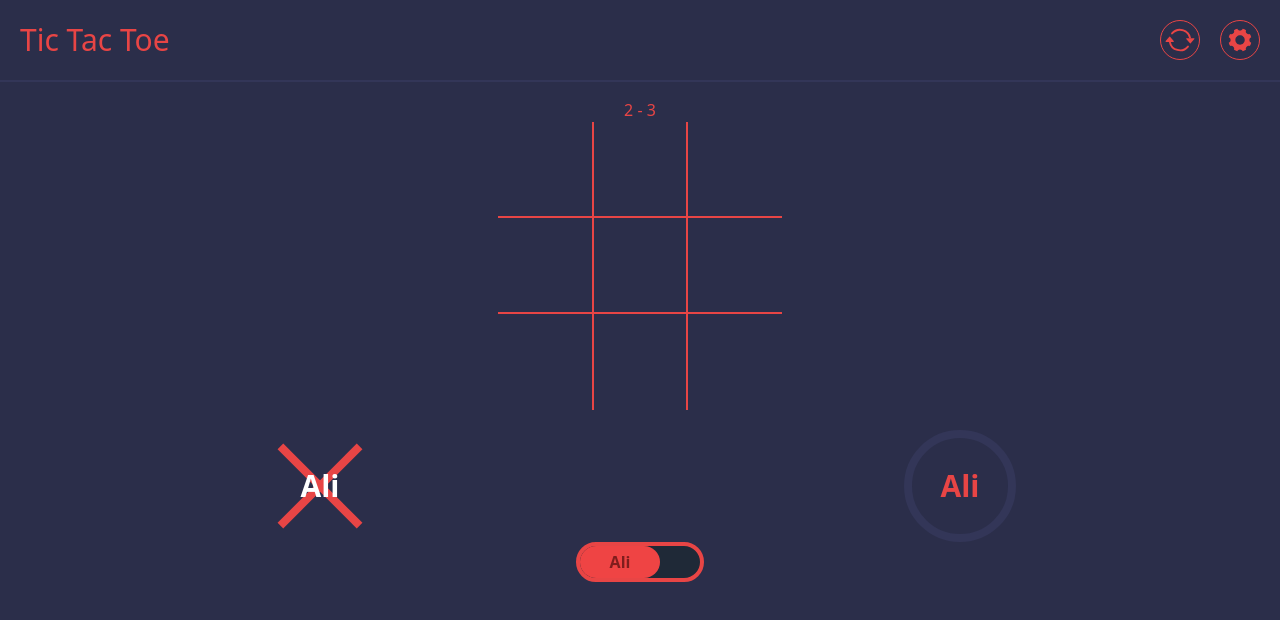
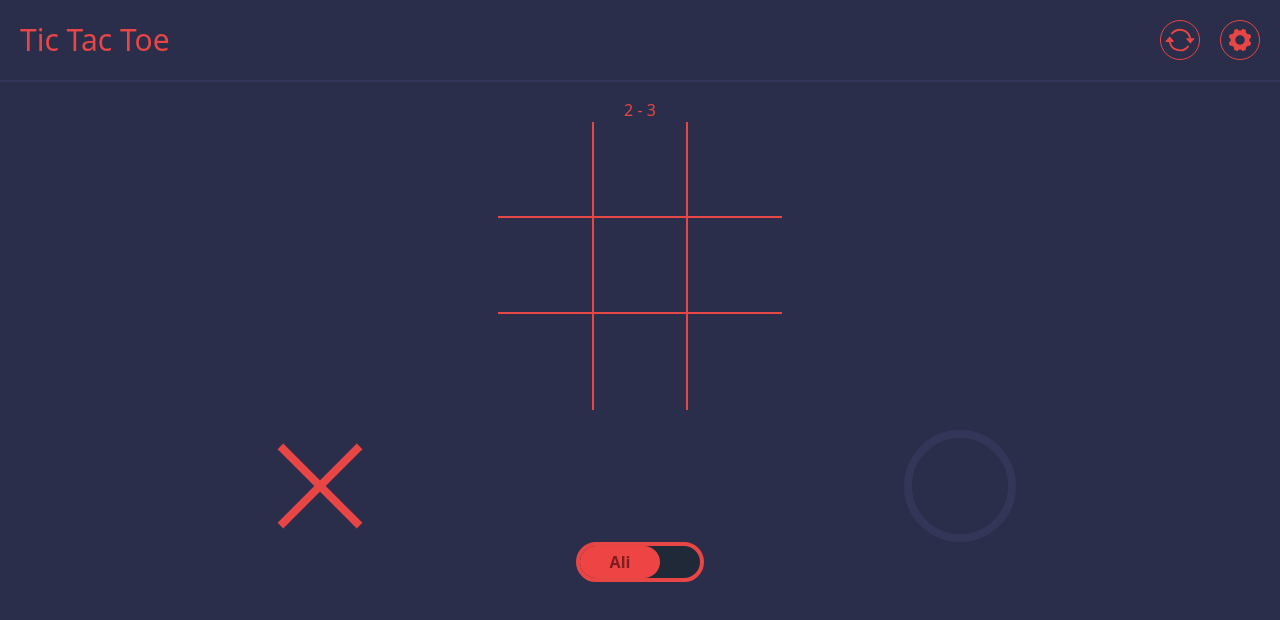
Before and after one commit to Aristidescosta/tic-tac-toe, a React (Vite) app: page /settings in a window 1280 px wide. Both pictures are taken after a click on the button "Let the games begin!". Shown: the top 620 px of the page. Built offline with nearby package versions, Linux system fonts and the light colour scheme.

Commit message:
feat: apresentação dos nomes dos jogadores

```diff
--- a/src/screens/Game/components/board/index.tsx
+++ b/src/screens/Game/components/board/index.tsx
@@ -7,7 +7,7 @@ export const Board = () => {
     const handleClick = useBoard(state => state.handleSquareClick);
 
     return (
-        <div className='after:clear-both after:table'>
+        <div>
             <div>
                 <Square value={squares[0]} onSquareClick={() => handleClick(0)} borders={{ bottom: true, right: true }} />
                 <Square value={squares[1]} onSquareClick={() => handleClick(1)} borders={{ bottom: true, right: true, left: true }} />
--- a/src/screens/Game/index.tsx
+++ b/src/screens/Game/index.tsx
@@ -3,9 +3,13 @@ import { Header } from './components/header'
 import { Board } from './components/board'
 import { Switch } from './components/Switch'
 import { useBoard } from '@/hooks/useBoard'
+import { usePlayers } from '@/hooks/usePlayers'
 
 export const Game = () => {
     const xIsNext = useBoard(state => state.xIsNext)
+    const players = usePlayers(state => state.players);
+    const X_PLAYER = players[0].name
+    const O_PLAYER = players[1].name
     return (
         <>
             <Header />
@@ -19,11 +23,11 @@ export const Game = () => {
                         <div className="relative w-28 h-28 flex items-center justify-center">
                             <div data-x-is-next={xIsNext} className="absolute top-1/2 left-0 w-full h-2 bg-border data-[x-is-next=true]:bg-error transform -translate-y-1/2 rotate-45"></div>
                             <div data-x-is-next={xIsNext} className="absolute top-1/2 left-0 w-full h-2 bg-border data-[x-is-next=true]:bg-error transform -translate-y-1/2 -rotate-45"></div>
-                            <span data-x-is-next={xIsNext} className='data-[x-is-next=true]:text-text font-bold z-50 text-3xl'>Ali</span>
+                            <span data-x-is-next={xIsNext} className='data-[x-is-next=true]:text-text font-bold z-50 text-3xl'>{X_PLAYER}</span>
                         </div>
                         <div className='flex items-center justify-center'>
                             <div data-x-is-next={xIsNext} className="relative w-28 rounded-full border-border data-[x-is-next=false]:border-error border-8 h-28 flex items-center justify-center">
-                                <span className='z-50 text-3xl font-bold'>Ali</span>
+                                <span className='z-50 text-3xl font-bold'>{O_PLAYER}</span>
                             </div>
                         </div>
                     </div>
--- a/src/screens/Settings/index.tsx
+++ b/src/screens/Settings/index.tsx
@@ -36,7 +36,8 @@ export const Settings = () => {
     const handleSubmit = () => {
         console.log('Players data:', playersData)
         console.log('Selected game mode:', selectedGameMode)
-        addPlayers(playersData)
+        const NEW_PLAYERS_DATA: PlayerType[] = [{ ...playersData[0], name: playersData[0].name.slice(0, 5) }, { ...playersData[1], name: playersData[1].name.slice(0, 5) }]
+        addPlayers(NEW_PLAYERS_DATA)
         navigate("/game")
     }
 
```
